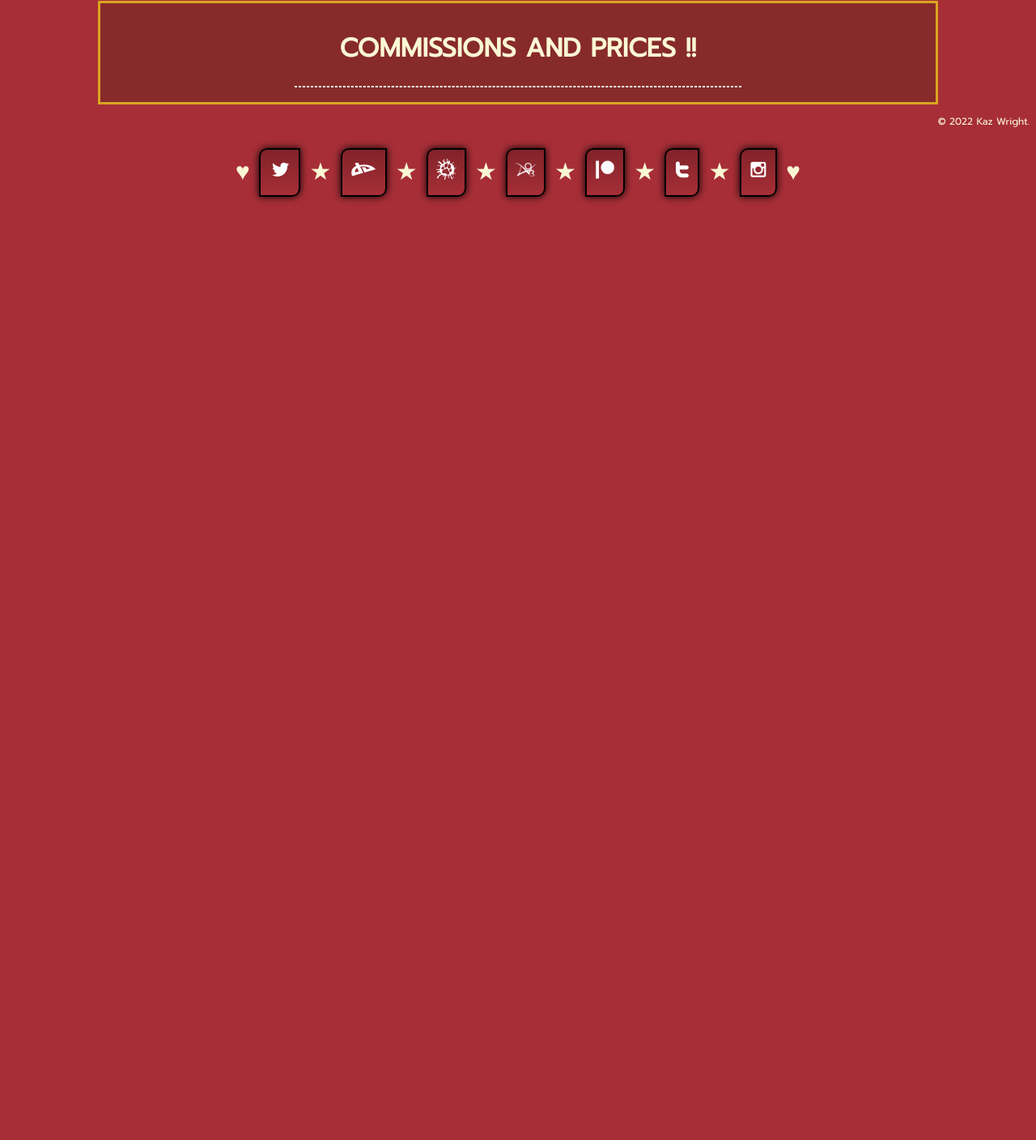
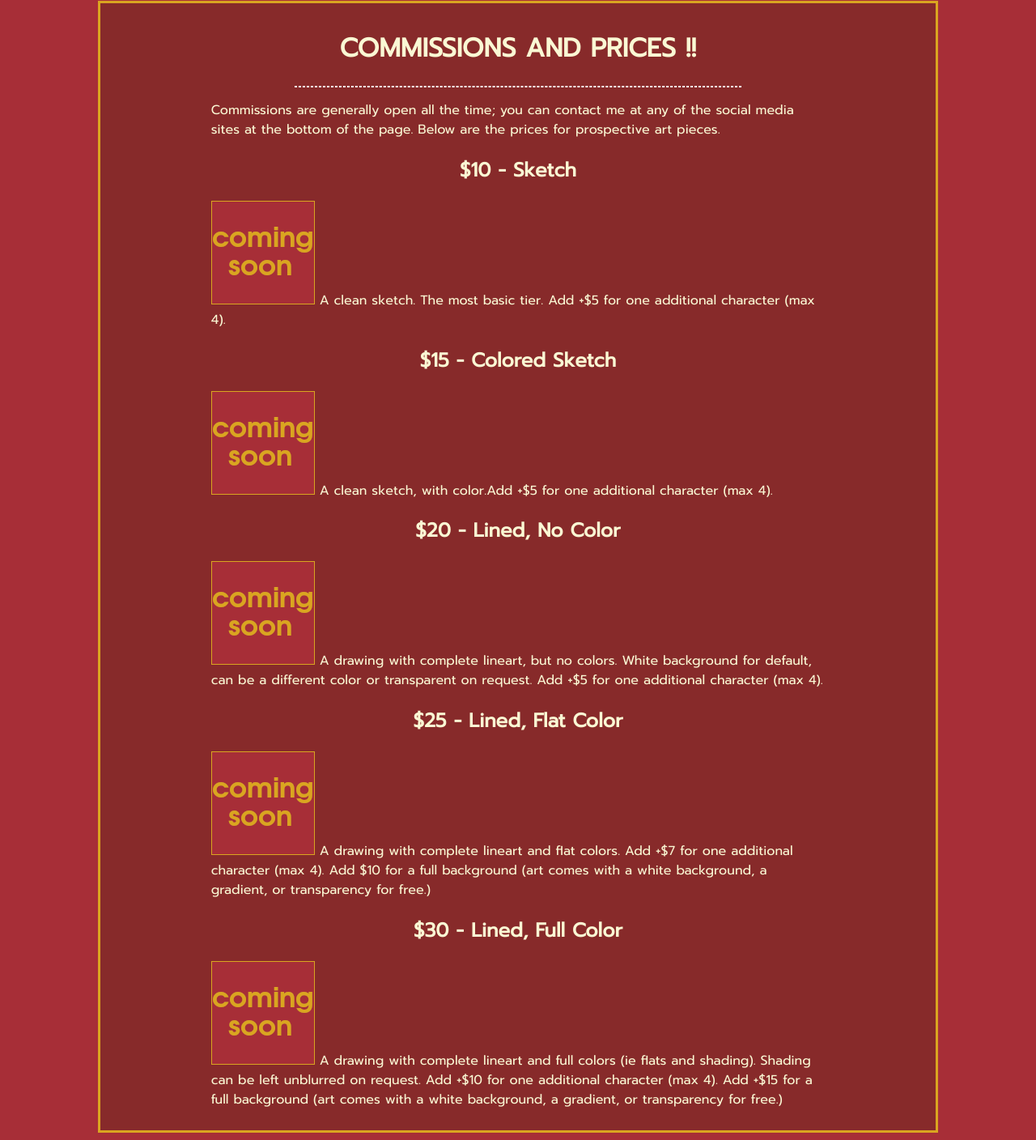
Before and after one commit to juggalombre/juggalombre.github.io, a plain HTML site: page comms.html in a window 1280 px wide. Shown: the part 181-1589 px from the top of the page at 81% size. Before the commit the page ends 800 px from the top, so only its background shows below. Drawn offline with Linux system fonts and the light colour scheme.

Commit message:
update comms

```diff
--- a/comms.html
+++ b/comms.html
@@ -30,6 +30,32 @@
 	<div id="body">
 		<h1>COMMISSIONS AND PRICES !!</h1>
 		<hr>
+		<div style="width:75%;text-align:left;margin:auto">
+			<p>Commissions are generally open all the time; you can contact me at any of the social media sites at the bottom of the page. Below are the prices for prospective art pieces.</p>
+
+			<h2 style="text-align:center">$10 - Sketch</h2>
+			<p>
+				<img src="img/oc/soon.png"> A clean sketch. The most basic tier. Add +$5 for one additional character (max 4).
+			</p>
+			<h2 style="text-align:center">$15 - Colored Sketch</h2>
+			<p>
+				<img src="img/oc/soon.png"> A clean sketch, with color.Add +$5 for one additional character (max 4).
+			</p>
+			<h2 style="text-align:center">$20 - Lined, No Color</h2>
+			<p>
+				<img src="img/oc/soon.png"> A drawing with complete lineart, but no colors. White background for default, can be a different color or transparent on request. Add +$5 for one additional character (max 4).
+			</p>
+			<h2 style="text-align:center">$25 - Lined, Flat Color</h2>
+			<p>
+				<img src="img/oc/soon.png"> A drawing with complete lineart and flat colors. Add +$7 for one additional character (max 4). Add $10 for a full background (art comes with a white background, a gradient, or transparency for free.)
+			</p>
+			<h2 style="text-align:center">$30 - Lined, Full Color</h2>
+			<p>
+				<img src="img/oc/soon.png"> A drawing with complete lineart and full colors (ie flats and shading). Shading can be left unblurred on request. Add +$10 for one additional character (max 4). Add +$15 for a full background (art comes with a white background, a gradient, or transparency for free.)
+			</p>
+			</p>
+		</div>
+
 	</div>
 
 	<div id="foot">
```
